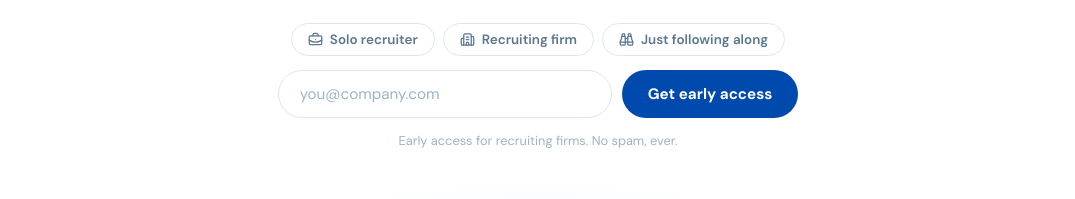
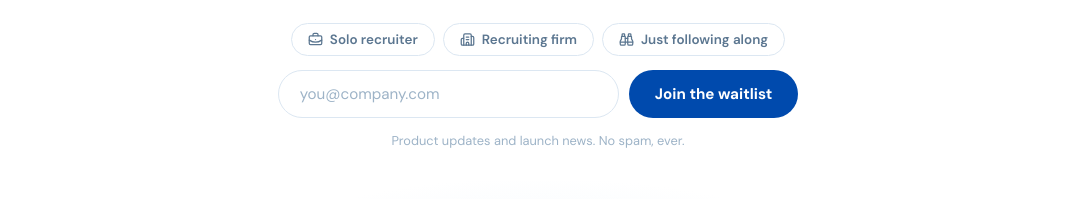
Before and after one commit to djahern-max/ryzerecruiting_frontend, a React (Vite) app: page / in a window 1280 px wide. Shown: the part 397-596 px from the top of the page, without its empty margins (102-1177 px from the left). Built offline with nearby package versions, Linux system fonts and the light colour scheme.

Commit message:
Upating Landing Page

```diff
--- a/src/pages/Landing.jsx
+++ b/src/pages/Landing.jsx
@@ -245,7 +245,7 @@ export default function Landing() {
               <div className={styles.successCheck}>✓</div>
               <div>
                 <p className={styles.successTitle}>You're on the list.</p>
-                <p className={styles.successSub}>We'll reach out when RYZE is ready for you.</p>
+                <p className={styles.successSub}>We'll keep you posted on progress and launch.</p>
               </div>
             </div>
           ) : (
@@ -283,13 +283,13 @@ export default function Landing() {
                   onClick={handleWaitlist}
                   disabled={wlStatus === "loading"}
                 >
-                  {wlStatus === "loading" ? <span className={styles.spinner} /> : "Get early access"}
+                  {wlStatus === "loading" ? <span className={styles.spinner} /> : "Join the waitlist"}
                 </button>
               </div>
 
               {errorMsg && <p className={styles.errMsg}>{errorMsg}</p>}
               <p className={styles.trustLine}>
-                Early access for recruiting firms. No spam, ever.
+                Product updates and launch news. No spam, ever.
               </p>
             </>
           )}
```
